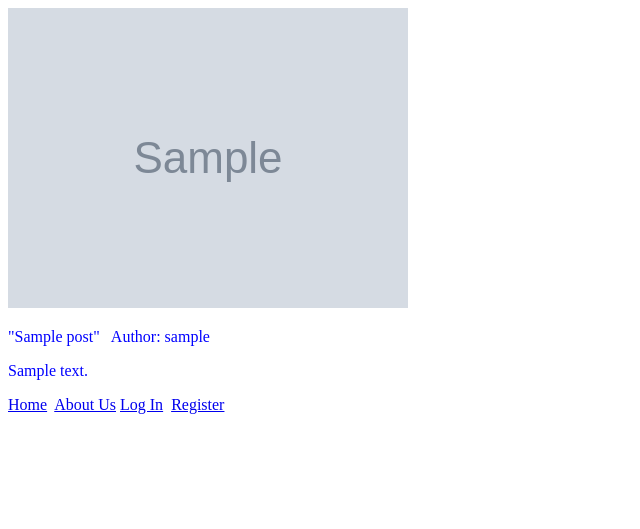
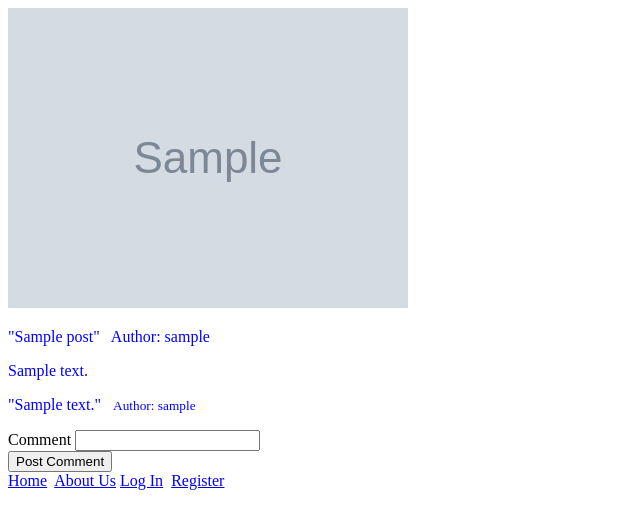
Before and after one commit to LouisTech/flask-blog, a Flask app: page /post/1 in a window 1280 px wide. Shown: the top 529 px of the page, without its empty margins (0-640 px from the left). Run offline with Flask 2, Linux system fonts and the light colour scheme; tables that the repository leaves empty hold one stand-in row (values such as "Sample post"); grey boxes marked "Sample" are stand-in pictures.

Commit message:
Comments under posts

```diff
--- a/blog/forms.py
+++ b/blog/forms.py
@@ -1,8 +1,9 @@
 from flask_wtf import FlaskForm
+from wtforms import validators
 from wtforms.fields.core import StringField
 from wtforms import StringField
 from wtforms.fields.simple import PasswordField, SubmitField
-from wtforms.validators import DataRequired, EqualTo, Length, Email, ValidationError, Regexp
+from wtforms.validators import DataRequired, EqualTo, InputRequired, Length, Email, ValidationError, Regexp
 from blog.models import User
 
 class RegistrationForm(FlaskForm):
@@ -14,7 +15,7 @@ class RegistrationForm(FlaskForm):
                             DataRequired(), Length(min=1, max=49)])
     email = StringField('Email', validators=[DataRequired(), Email()])
     password = PasswordField('Password', validators=[DataRequired(), Regexp(
-        '^.{6,8}$', message='Your password should be between 6 and 8 characters long')])
+        '^.{6,20}$', message='Your password should be between 6 and 20 characters long')])
     confirm_password = PasswordField('Confirm Password', validators=[
                                      DataRequired(), EqualTo('password')])
     submit = SubmitField('Register')
@@ -39,3 +40,8 @@ class LoginForm(FlaskForm):
     password = PasswordField('Password', validators=[DataRequired()])
     submit = SubmitField('Login')
     #Need to add validation here
+
+
+class CommentForm(FlaskForm):
+    comment = StringField('Comment', validators=[InputRequired()])
+    submit = SubmitField('Post Comment')
--- a/blog/routes.py
+++ b/blog/routes.py
@@ -1,10 +1,10 @@
 import re
 from flask import render_template, url_for, request, redirect, flash
-from flask_login.utils import logout_user
-from blog.models import User, Post
+from flask_login.utils import login_required, logout_user
+from blog.models import User, Post, Comment
 from blog import app, db
-from blog.forms import LoginForm, RegistrationForm
-from flask_login import login_user, logout_user
+from blog.forms import LoginForm, RegistrationForm, CommentForm
+from flask_login import current_user, login_user, logout_user
 
 
 @app.route("/")
@@ -21,7 +21,23 @@ def about():
 @app.route("/post/<int:post_id>")
 def post(post_id):
     post = Post.query.get_or_404(post_id)
-    return render_template('post.html', title=post.title, post=post)
+    comments = Comment.query.filter(Comment.post_id == post.id)
+    form = CommentForm()
+    return render_template('post.html', title=post.title, post=post, comments=comments, form=form)
+
+@app.route('/post/<int:post_id>/comment', methods=['GET', 'POST'])
+@login_required
+def post_comment(post_id):
+    post = Post.query.get_or_404(post_id)
+    form = CommentForm()
+    if form.validate_on_submit():
+        db.session.add(Comment(content=form.comment.data, post_id = post.id, author_id=current_user.id))
+        db.session.commit()
+        flash('Your comment has been added to the post', 'success')
+        return redirect(f'/post/{post.id}')
+
+    comments = Comment.query.filter(Comment.post_id == post.id)
+    return render_template('post.html', post=post, comments=comments, form=form)
 
 @app.route("/register", methods=['GET', 'POST'])
 def register():
--- a/blog/templates/login.html
+++ b/blog/templates/login.html
@@ -1,7 +1,9 @@
 {% extends "layout.html" %}
+{% block content %}
 <form action="" method="POST">
     {{ form.csrf_token }}
     {{ form.email.label }} {{ form.email }}
     {{ form.password.label }} {{ form.password }}
     <input type="submit" value="Login">
 </form>
+{% endblock %}
--- a/blog/templates/post.html
+++ b/blog/templates/post.html
@@ -3,4 +3,20 @@
 <img src="{{url_for('static', filename='img/'+post.image_file) }}" alt="">
 <p>"{{ post.title }}" &nbsp Author: {{ post.user.username }}</p>
 <p>{{ post.content }}</p>
+{% for comment in comments %}
+    <p>"{{ comment.content }}" &nbsp <small>Author:
+        {{ comment.user.username }} </small></p>
+{% endfor %}
+<form action="{{ url_for('post_comment', post_id=post.id)}}" method="POST">
+    {{ form.hidden_tag() }}
+    <div class="">
+        {{ form.comment.label }} {{ form.comment }}
+        {% for error in form.comment.errors %}
+        <span style="color: red;">[{{ error }}]</span>
+        {% endfor %}
+    </div>
+    <div class="">
+        {{ form.submit() }}
+    </div>
+</form>
 {%endblock content%}
```
Also changed, not shown: blog/models.py (+15 -0 lines).
